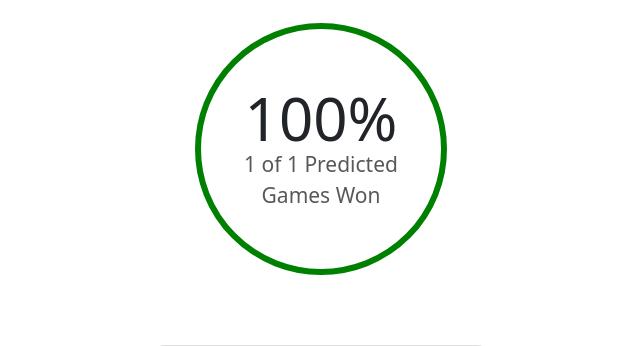
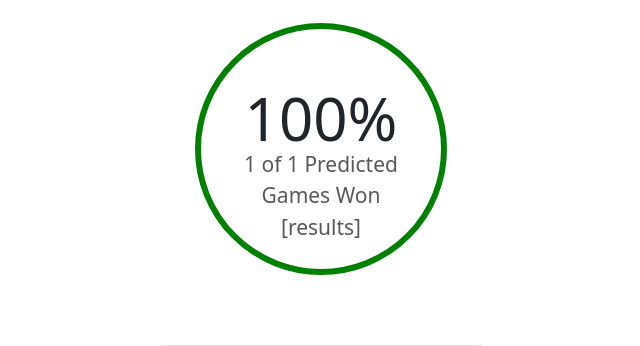
Before and after one commit to dennis-mutethia/soccer-predictions, a Flask app: page /1 in a window 1280 px wide. Shown: the part 250-596 px from the top of the page, without its empty margins (319-959 px from the left). Run offline with Flask 3, Linux system fonts and the light colour scheme; a database or web service that is not in the repository returns one stand-in record (values such as "Sample title"); data that the repository does not hold is empty; some libraries are stand-ins or nearby versions.

Commit message:
Update index.html

```diff
--- a/templates/index.html
+++ b/templates/index.html
@@ -303,7 +303,7 @@
                         starting_position: 0, // 12.00 o' clock position, 25 stands for 3.00 o'clock (clock-wise)
                         percent: 0, // percent starts from
                         percentage: true,
-                        text: won + ' of ' + played + ' Predicted Games Won'
+                        text: won + ' of ' + played + ' Predicted Games Won [results]'
                     })
                     .circularProgress("animate", 100 * won / played, 1000);
             });
```
